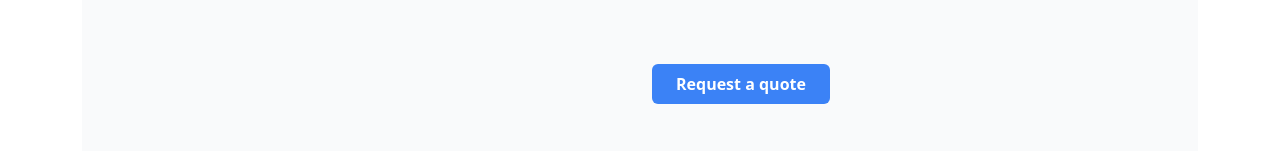
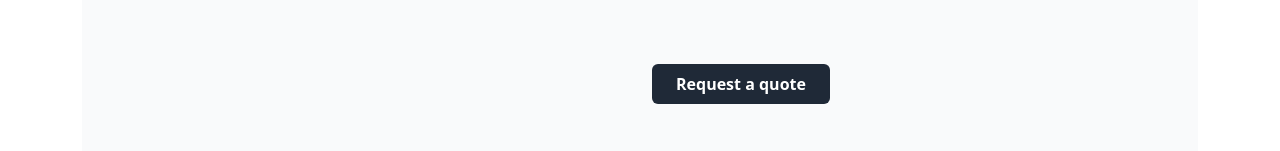
Before and after one commit to vasshorin/Eximph-Technology, a React (Create React App) app: page /products/1 in a window 1280 px wide. Shown: the part 801-952 px from the top of the page. Built offline with nearby package versions, Linux system fonts and the light colour scheme.

Commit message:
Update colors

```diff
--- a/src/components/productDetails/ProductDetails.js
+++ b/src/components/productDetails/ProductDetails.js
@@ -88,7 +88,7 @@
             ) : null}
 
             <button
-              className="bg-blue-500 hover:bg-blue-700 text-white font-bold py-2 px-4 rounded my-4"
+              className="bg-gray-800 hover:bg-blue-700 text-white font-bold py-2 px-4 rounded my-4"
               onClick={handleQuoteRequest}
             >
               Request a quote
```
